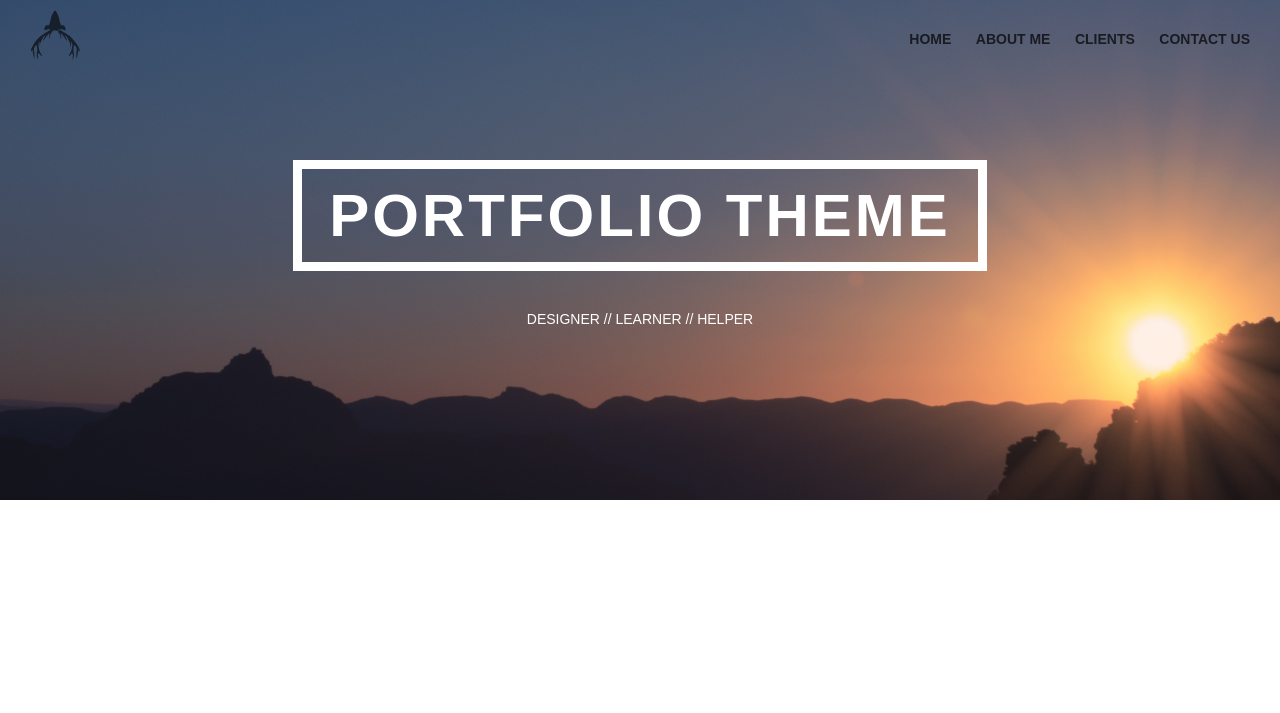
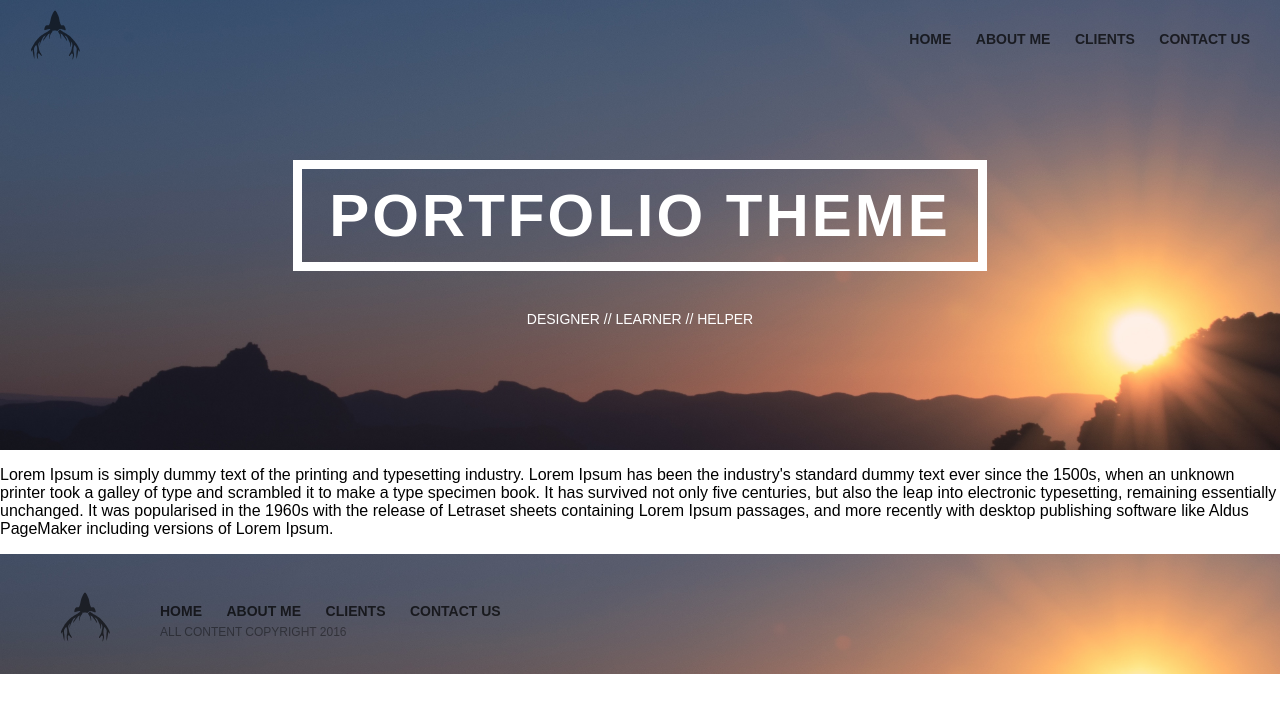
Before and after one commit to iankit/Portfolio-Theme, a Jekyll site: the page built from index.html, in a window 1280 px wide. Shown: the top 713 px of the page. Built offline with Jekyll 4.4.1, drawn with Linux system fonts in a browser that asks for light colours.

Commit message:
Footer Added

```diff
--- /dev/null
+++ b/_includes/footer.html
@@ -0,0 +1,15 @@
+
+<footer>
+	<div class="lockup clearfix">
+	  <div class="logo">{% include logo.html %}</div>
+	  	<div class="content-wrap">
+			<nav>
+				<a href="">Home</a>
+				<a href="">About Me</a>
+				<a href="">Clients</a>
+				<a href="">Contact Us</a>
+			</nav>
+			<p class="copyrignt">All content copyright 2016</p>
+		</div>
+	</div>
+</footer>
--- a/_layouts/default.html
+++ b/_layouts/default.html
@@ -8,6 +8,10 @@
 
     {% include header.html %}
 
+    <p>Lorem Ipsum is simply dummy text of the printing and typesetting industry. Lorem Ipsum has been the industry's standard dummy text ever since the 1500s, when an unknown printer took a galley of type and scrambled it to make a type specimen book. It has survived not only five centuries, but also the leap into electronic typesetting, remaining essentially unchanged. It was popularised in the 1960s with the release of Letraset sheets containing Lorem Ipsum passages, and more recently with desktop publishing software like Aldus PageMaker including versions of Lorem Ipsum.</p>
+
+    {% include footer.html %}
+
   </body>
 
 </html>
--- /dev/null
+++ b/_sass/_footer.scss
@@ -0,0 +1,36 @@
+footer{
+	background: url(../img/main.jpg) center center;
+	background-size: cover;
+}
+footer .lockup{
+	padding: 18px 30px;
+}
+footer nav{
+	float: left;
+	color: rgba(0,0,0,0.5);
+}
+footer .logo{
+	height: 50px;
+	width: 50px;
+	float: left;
+	margin-right: 30px;
+	margin-top: 20px;
+}
+footer .content-wrap{
+	float: left;
+}
+footer .content-wrap p{
+	text-transform: uppercase;
+	font-size: 12px;
+	color: rgba(0,0,0,0.4);
+	margin-left: 20px;
+	line-height: 2em;
+}
+.clearfix:after,
+.clearfix:before{
+	content: " ";
+	display: block;
+}
+.clearfix:after{
+	clear: both;
+}
--- a/_sass/_header.scss
+++ b/_sass/_header.scss
@@ -1,5 +1,5 @@
 header{
-	height:500px;
+	height:450px;
 	background:url(../img/main.jpg);
 	background-size: cover;
 	background-repeat: no-repeat;
--- a/css/main.scss
+++ b/css/main.scss
@@ -49,5 +49,6 @@
 @import
         "normaliser",
         "syntax-highlighting",
-        "header"
+        "header",
+        "footer"
 ;
```
Also changed, not shown: 3 other files.
